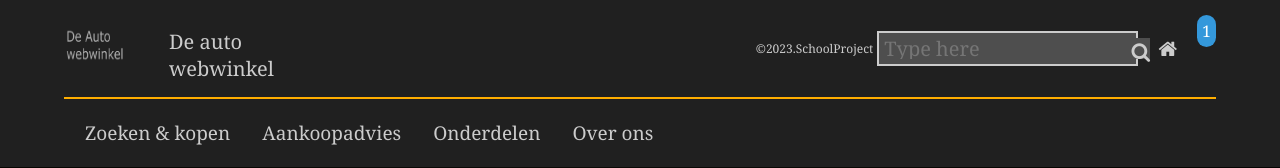
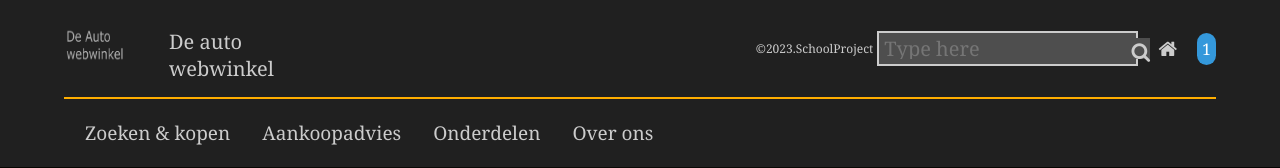
Before and after one commit to Saabbass/webwinkelProject, a PHP site: page /gebruikers.php in a window 1280 px wide. Shown: the top 168 px of the page. Run offline with PHP 8.4, Linux system fonts and the light colour scheme; the visitor is signed in with stand-in values (Sample User, id 1); data that the repository does not hold is empty.

Commit message:
css dropdown postitie aanpassen

```diff
--- a/site/css/styles.css
+++ b/site/css/styles.css
@@ -176,6 +176,7 @@ body{
   border: none;
   cursor: pointer;
   border-radius: 10px;
+  align-self: center;
   transition: all 0.3s ease;
 }
 
@@ -195,6 +196,7 @@ body{
 .dropdown {
   position: relative;
   display: inline-block;
+  align-self: center;
 }
 
 /* Dropdown Content (Hidden by Default) */
```
